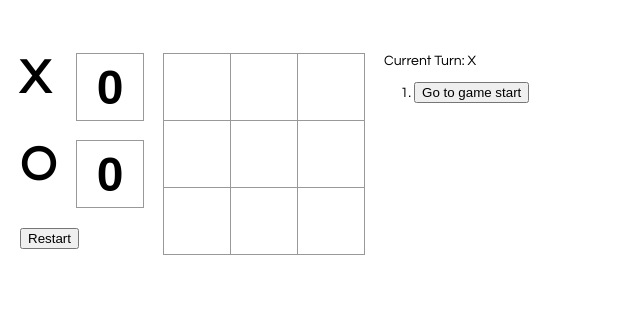
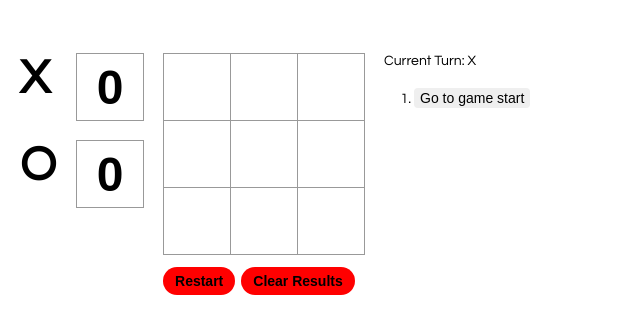
Before and after one commit to noahfkaplan/react-tutorial, a React app: page / in a window 1280 px wide. Shown: the whole page, without its empty margins (0-640 px from the left). Built offline with nearby package versions, Linux system fonts and the light colour scheme.

Commit message:
added button component and styling updates

```diff
--- /dev/null
+++ b/src/Button.js
@@ -0,0 +1,9 @@
+import React from 'react'
+
+export default function Button(props){
+    return(
+        <button className = {props.type} onClick = {props.onClick}>
+            {props.text}
+        </button>
+    )
+}
--- a/src/Game.js
+++ b/src/Game.js
@@ -2,6 +2,7 @@ import React from 'react'
 import Board from './Board'
 import ScoreBoard from './ScoreBoard'
 import {CalculateWinner} from './HelperFunctions'
+import Button from './Button'
 
 export default class Game extends React.Component {
     constructor(props){
@@ -49,6 +50,13 @@ export default class Game extends React.Component {
         history: [{squares: Array(9).fill(null)}]
       })
     }
+    clearResults(){
+      this.restart();
+      this.setState({
+        turnX: true,
+        winCounter: {player1: 0, player2: 0}
+      })
+    }
     render() {
       const history = this.state.history;
       const currentBoard = history[this.state.stepNumber];
@@ -66,7 +74,7 @@ export default class Game extends React.Component {
           'Go to game start';
         return (
           <li key={move}>
-            <button onClick={() => this.jumpTo(move)}>{desc}</button>
+            <Button type = "listItem" text = {desc} onClick={() => this.jumpTo(move)}/>
           </li>
         );
       });
@@ -76,10 +84,13 @@ export default class Game extends React.Component {
           <div className="game-board">
             <div>
               <ScoreBoard player1={this.state.winCounter.player1} player2={this.state.winCounter.player2}/>
-              <button onClick = {() => this.restart()}>Restart</button>
             </div>
             <div className="board">
               <Board squares={currentBoard.squares} onClick={(i) => this.handleClick(i)}/>
+              <div className="controlGroup">
+                <Button type = "control" text = "Restart" onClick = {() => this.restart()}/>
+                <Button type = "control" text = "Clear Results" onClick = {() => {this.clearResults()}}/>
+              </div>
             </div>
           </div>
           <div className="game-info">
--- a/src/index.css
+++ b/src/index.css
@@ -74,3 +74,24 @@ body {
     font-weight: bold;
     margin-right: 20px;
   }
+  .control{
+    font: courier;
+    font-size: 14px;
+    font-weight: bold;
+    border-radius: 18px;
+    border: none;
+    padding: 6px 12px;
+    margin-right: 6px;
+    background-color: red;
+  }
+  .listItem{
+    font: courier;
+    font-size: 14px;
+    border-radius: 4px;
+    padding: 2px 6px;
+    border: none;
+    margin-top: 6px;
+  }
+  .controlGroup{
+    margin-top: 12px;
+  }
```
